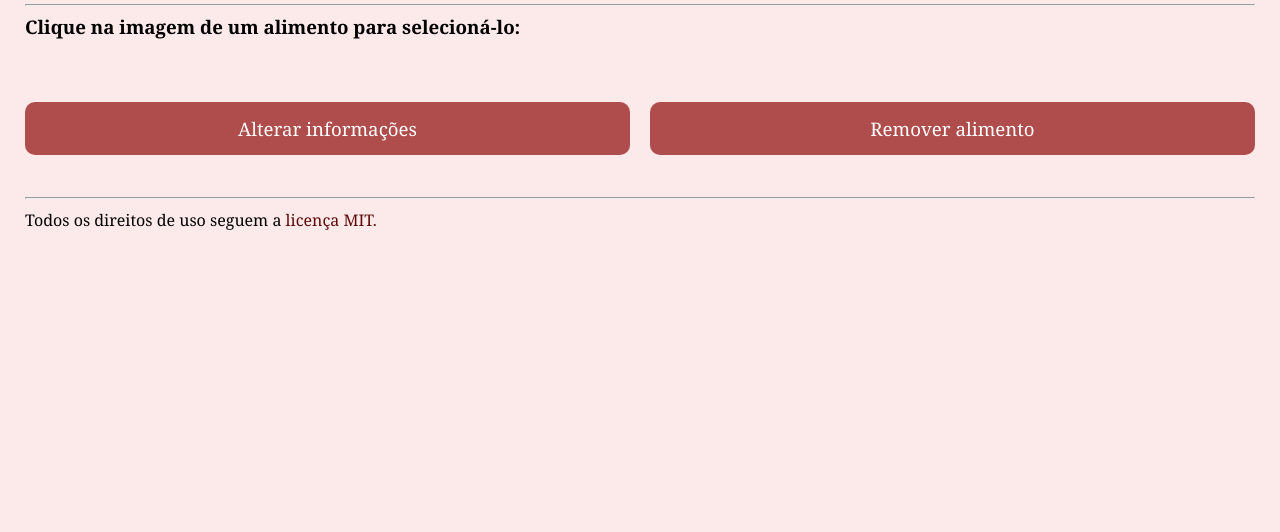
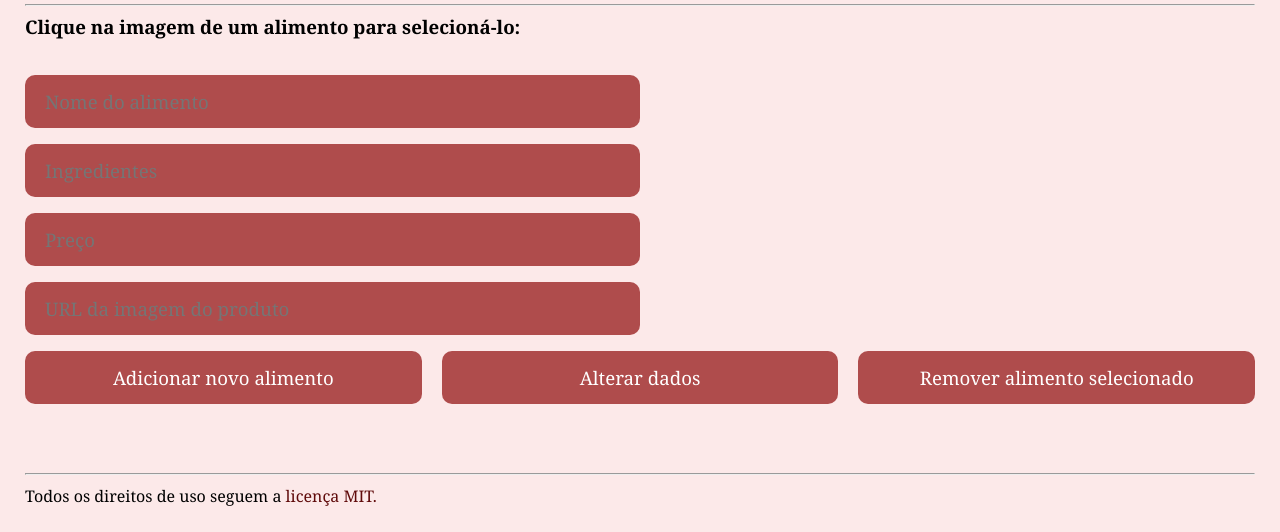
Before and after one commit to Murynga/10-API-REST, a website: page pages/administracao.html in a window 1280 px wide. Shown: the part 292-824 px from the top of the page. Before the commit the page ends 800 px from the top, so only its background shows below. Drawn offline with Linux system fonts and the light colour scheme; no server answers.

Commit message:
Método PUT funcionando

```diff
--- a/js/main.js
+++ b/js/main.js
@@ -1,5 +1,5 @@
 const listaAlimentos = document.getElementById("lista-alimentos");
-const url = "http://localhost:3000/alimentos";
+const url = "http://localhost:3000/alimentos/";
 let alimentoSelecionado = null;
 
 preencheLista();
@@ -63,7 +63,7 @@ async function preencheLista() {
 
             blocoAlimento.classList.add("selecionado");
 
-            alimentoSelecionado = [alimento.nome, alimento.id];
+            alimentoSelecionado = [alimento.id, alimento.nome, alimento.ingredientes, alimento.preco, alimento.imagem];
         });
 
         listaAlimentos.appendChild(blocoAlimento);
@@ -83,3 +83,48 @@ async function getAlimentos() {
         return alert("Erro HTTP: " + response.status);
     }
 }
+
+// função assíncrona para alterar o(s) dado(s) de um alimento escolhido (método PUT)
+/// ALTERAR DADOS!!!!!!
+async function alteraDados() {
+    if (alimentoSelecionado != null) {
+        let novosDados = document.getElementById("formulario-dados");
+        novosDados.addEventListener("submit", (submit) => {
+            submit.preventDefault();
+        });
+
+        if (novosDados[0].value == "") {
+            novosDados[0].value = alimentoSelecionado[1];
+
+        } if (novosDados[1].value == "") {
+            novosDados[1].value = alimentoSelecionado[2];
+
+        } if (novosDados[2].value == "") {
+            novosDados[2].value = alimentoSelecionado[3];
+
+        } if (novosDados[3].value == "") {
+            novosDados[3].value = alimentoSelecionado[4];
+        }
+
+        const response = await fetch(url + alimentoSelecionado[0], {
+            method: "PUT",
+            body: JSON.stringify({
+                id: alimentoSelecionado[0],
+                nome: novosDados[0].value,
+                ingredientes: novosDados[1].value,
+                preco: novosDados[2].value,
+                imagem: novosDados[3].value,
+            }),
+            headers: {
+                "Content-type": "application/json; charset=UTF-8",
+            },
+        });
+
+        if (response.ok) {
+            listaAlimentos.innerText = "";
+            await preencheLista();
+        } else {
+            alert("Erro ao alterar dados: " + response.status);
+        }
+    }
+}
--- a/json/db.json
+++ b/json/db.json
@@ -30,7 +30,7 @@
     },
     {
       "id": "5",
-            "nome": "Senhorita",
+      "nome": "Loirinha",
       "ingredientes": "leite condensado, leite, ovo, maisena, essência de abacaxi, abacaxi, creme de leite, coco ralado e o tempero da casa",
       "preco": "R$ 6,00",
       "imagem": "https://guiadacozinha.com.br/wp-content/uploads/2018/08/Torta-de-abacaxi-350x230.jpg"
--- a/pages/administracao.html
+++ b/pages/administracao.html
@@ -26,11 +26,22 @@
         <div id="lista-alimentos">
             <!-- Os alimentos aparecerão aqui -->
         </div>
+        <form id="formulario-dados">
+            <input type="text" placeholder="Nome do alimento">
+            <br>
+            <input type="text" placeholder="Ingredientes">
+            <br>
+            <input type="text" placeholder="Preço">
+            <br>
+            <input type="text" placeholder="URL da imagem do produto">
+            <br>
+            <div id="botoes-administracao">
+                <button onclick="adicionaAlimento()" type="submit">Adicionar novo alimento</button>
+                <button onclick="alteraDados()" type="submit">Alterar dados</button>
+                <button onclick="removeAlimento()" type="submit">Remover alimento selecionado</button>
+            </div>
+        </form>
         <br>
-        <div id="botoes-administracao">
-            <button id="alterar-informacoes" onclick="alteraInformacoes()">Alterar informações</button>
-            <button id="remover-alimento" onclick="removeAlimento()">Remover alimento</button>
-        </div>
         <br>
         <hr>
         <p>
```
Lines whose indentation alone changed are shown as unchanged.
